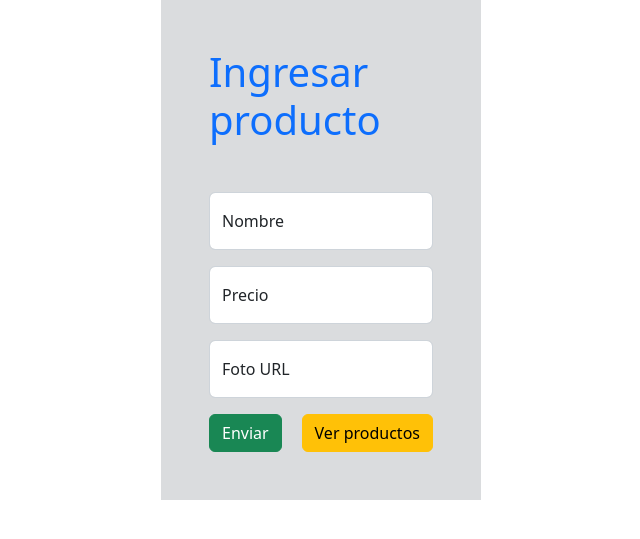
After one commit to aleeperezz16/Coderhouse-Glitch, a Node server app: template views/pug/formulario.pug in a window 1280 px wide. The commit adds this page. Shown: the top 539 px of the page, without its empty margins (319-959 px from the left). Run offline with Node 20, Linux system fonts and the light colour scheme; the template is opened without the code that fills it, so the values that code supplies are empty; some libraries are stand-ins or nearby versions.

Commit message:
Pug terminado

```diff
--- a/src/main.js
+++ b/src/main.js
@@ -9,12 +9,21 @@ app.use("/api", require("./apiRoutes"));
 app.use("/productos", require("./prodRoutes"));
 // app.use("/static", express.static(__dirname + "/../public"));
 
-app.engine("hbs", engine({extname: "hbs"}));
+// Handlebars
+/*app.engine("hbs", engine({extname: "hbs"}));
 app.set("views", "./views/hbs");
-app.set("view engine", "hbs");
+app.set("view engine", "hbs");*/
+
+// Pug
+app.set("views", "./views/pug");
+app.set("view engine", "pug");
+
+// EJS
+// app.set("views", "./views/ejs");
+// app.set("view engine", "ejs");
 
 app.get("/", (req, res) => {
-  res.render("formulario");
+  res.render("formulario", { url: req.baseUrl });
 });
 
 app.listen(8080, () => {
--- a/src/prodRoutes.js
+++ b/src/prodRoutes.js
@@ -6,7 +6,7 @@ const productos = new Contenedor("./data/productos.txt");
 router.route("/")
   .get((req, res) => {
     productos.getAll()
-      .then(obj => res.render("productos", { obj }));
+      .then(obj => res.render("productos", { obj, url: req.baseUrl }));
   })
   .post((req, res) => {
     const producto = req.body;
--- a/views/hbs/layouts/main.hbs
+++ b/views/hbs/layouts/main.hbs
@@ -7,7 +7,7 @@
   <link href="https://cdn.jsdelivr.net/npm/bootstrap@5.2.0-beta1/dist/css/bootstrap.min.css" rel="stylesheet"
     integrity="sha384-0evHe/X+R7YkIZDRvuzKMRqM+OrBnVFBL6DOitfPri4tjfHxaWutUpFmBp4vmVor" crossorigin="anonymous">
 
-  <title>Document</title>
+  <title>Formulario handlebars</title>
 </head>
 <body>
   {{{body}}}
--- a/views/hbs/productos.hbs
+++ b/views/hbs/productos.hbs
@@ -12,7 +12,7 @@
           <tr>
             <td>{{this.title}}</td>
             <td>${{this.price}}</td>
-            <td><img src={{this.thumbnail}} /></td>
+            <td><img src={{this.thumbnail}} width="32" /></td>
           </tr>
         {{/each}}
       </tbody>
--- /dev/null
+++ b/views/pug/formulario.pug
@@ -0,0 +1,36 @@
+extends layouts/main
+
+block formulario
+  div(class="container bg-secondary bg-opacity-25 p-5 w-25")
+    h1(class="text-primary mb-5") Ingresar producto
+    form(action="/productos", method="post")
+      div(class="form-floating mb-3")
+        input(
+          name="title",
+          type="text",
+          class="form-control",
+          id="floatingNombre",
+          placeholder="Nombre"
+        )
+        label(for="floatingNombre") Nombre
+      div(class="form-floating mb-3")
+        input(
+          name="price",
+          type="text",
+          class="form-control",
+          id="floatingPrecio",
+          placeholder="Precio"
+        )
+        label(for="floatingPrecio") Precio
+      div(class="form-floating mb-3")
+        input(
+          name="thumbnail",
+          type="text",
+          class="form-control",
+          id="floatingURL",
+          placeholder="Foro URL"
+        )
+        label(for="floatingURL") Foto URL
+      div(class="d-flex justify-content-between")
+        button(class="btn btn-success", type="submit") Enviar
+        a(href="/productos"): button(class="btn btn-warning", type="button") Ver productos
--- /dev/null
+++ b/views/pug/layouts/main.pug
@@ -0,0 +1,15 @@
+doctype html
+html
+  head
+    title Formulario pug
+    link(
+      href="https://cdn.jsdelivr.net/npm/bootstrap@5.2.0-beta1/dist/css/bootstrap.min.css",
+      rel="stylesheet",
+      integrity="sha384-0evHe/X+R7YkIZDRvuzKMRqM+OrBnVFBL6DOitfPri4tjfHxaWutUpFmBp4vmVor",
+      crossorigin="anonymous"
+    )
+  body
+    if url === "/productos"
+      block productos
+    else
+      block formulario
```
Also changed, not shown: views/pug/productos.pug (added, +22 -0 lines).
